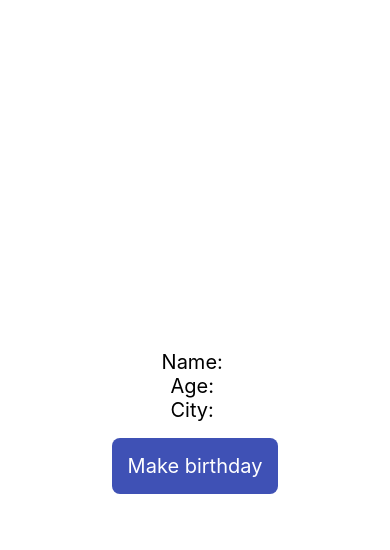
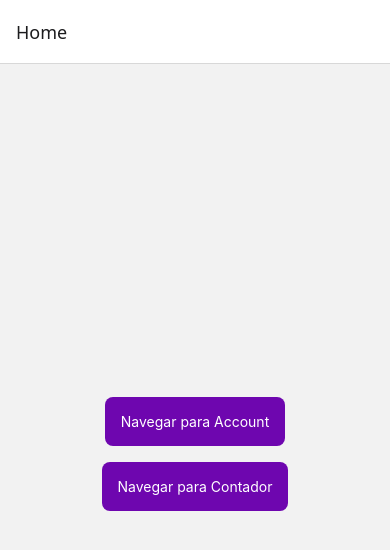
Before and after one commit to guilherme-possebon/React-Native, a React Native app in the folder demo-app/: screen /Home in a window 390 px wide. Shown: the top 550 px of the page. Built offline with nearby package versions, Linux system fonts and the light colour scheme.

Commit message:
Criando a Home e a navegação

```diff
--- a/demo-app/App.tsx
+++ b/demo-app/App.tsx
@@ -1,13 +1,21 @@
-import { Account } from "./src/components/Account";
-import { StatusBar } from "expo-status-bar";
+import { createNativeStackNavigator } from "@react-navigation/native-stack";
+import { Account } from "./src/screens/Account";
 import React from "react";
-// import { Contador } from "./src/components/Contador";
+import { NavigationContainer } from "@react-navigation/native";
+import { Contador } from "./src/screens/Contador";
+import { Home } from "./src/screens/Home";
 
+const Stack = createNativeStackNavigator();
 export default function App() {
   return (
     <>
-      <StatusBar style="auto" />
-      <Account />
+      <NavigationContainer>
+        <Stack.Navigator initialRouteName="Home">
+          <Stack.Screen name="Home" component={Home} />
+          <Stack.Screen name="Contador" component={Contador} />
+          <Stack.Screen name="Account" component={Account} />
+        </Stack.Navigator>
+      </NavigationContainer>
     </>
   );
 }
--- a/demo-app/package.json
+++ b/demo-app/package.json
@@ -9,10 +9,14 @@
     "web": "expo start --web"
   },
   "dependencies": {
+    "@react-navigation/native": "^7.0.2",
+    "@react-navigation/native-stack": "^7.0.2",
     "expo": "~52.0.6",
     "expo-status-bar": "~2.0.0",
     "react": "18.3.1",
-    "react-native": "0.76.2"
+    "react-native": "0.76.2",
+    "react-native-safe-area-context": "4.12.0",
+    "react-native-screens": "~4.0.0"
   },
   "devDependencies": {
     "@babel/core": "^7.26.0",
--- a/demo-app/src/components/Contador/index.tsx
+++ b/demo-app/src/screens/Contador/index.tsx
@@ -1,8 +1,10 @@
+import { useNavigation } from "@react-navigation/native";
 import { useState } from "react";
 import { SafeAreaView, StyleSheet, Text, TouchableOpacity } from "react-native";
 
 export function Contador() {
   const [count, setCount] = useState(0);
+
   return (
     <SafeAreaView style={styles.container}>
       <Text style={styles.text}>Contador: {count}</Text>
--- /dev/null
+++ b/demo-app/src/screens/Home/components/NavigationButton/index.tsx
@@ -0,0 +1,33 @@
+import { SafeAreaView } from "react-native-safe-area-context";
+import { StyleSheet, Text, TouchableOpacity } from "react-native";
+import { ParamListBase, useNavigation } from "@react-navigation/native";
+import { NativeStackNavigationProp } from "@react-navigation/native-stack";
+
+interface NavigationButtonProps {
+  pageName: string;
+}
+
+export function NavigationButton({ pageName }: NavigationButtonProps) {
+  const navigation = useNavigation<NativeStackNavigationProp<ParamListBase>>();
+
+  return (
+    <TouchableOpacity
+      onPress={() => navigation.navigate(`${pageName}`)}
+      style={styles.buttonStyles}
+    >
+      <Text style={styles.text}>Navegar para {pageName}</Text>
+    </TouchableOpacity>
+  );
+}
+
+const styles = StyleSheet.create({
+  buttonStyles: {
+    padding: 16,
+    backgroundColor: "#6e06af",
+    borderRadius: 8,
+    margin: 8,
+  },
+  text: {
+    color: "#fff",
+  },
+});
--- /dev/null
+++ b/demo-app/src/screens/Home/index.tsx
@@ -0,0 +1,20 @@
+import { SafeAreaView } from "react-native-safe-area-context";
+import { NavigationButton } from "./components/NavigationButton";
+import { StyleSheet } from "react-native";
+
+export function Home() {
+  return (
+    <SafeAreaView style={styles.container}>
+      <NavigationButton pageName="Account" />
+      <NavigationButton pageName="Contador" />
+    </SafeAreaView>
+  );
+}
+
+const styles = StyleSheet.create({
+  container: {
+    flex: 1,
+    alignItems: "center",
+    justifyContent: "center",
+  },
+});
```
Also changed, not shown: demo-app/src/screens/Account/index.tsx (renamed from demo-app/src/components/Account/index.tsx), 1 other file (tests, documents, lock files or other folders).
